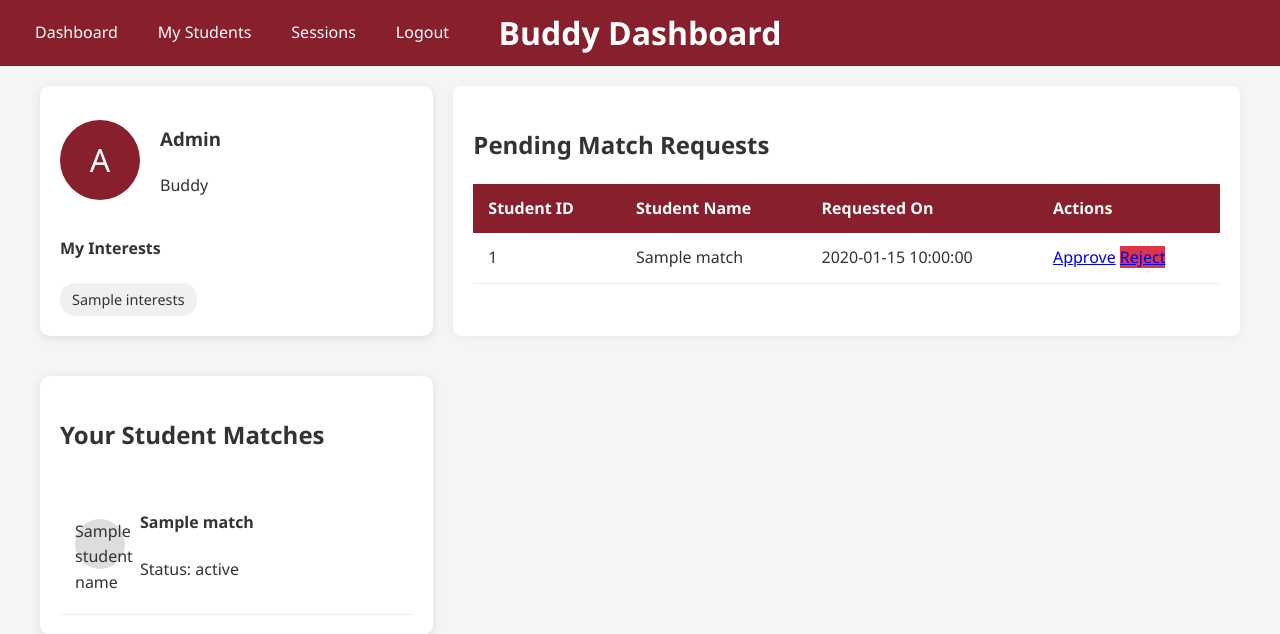
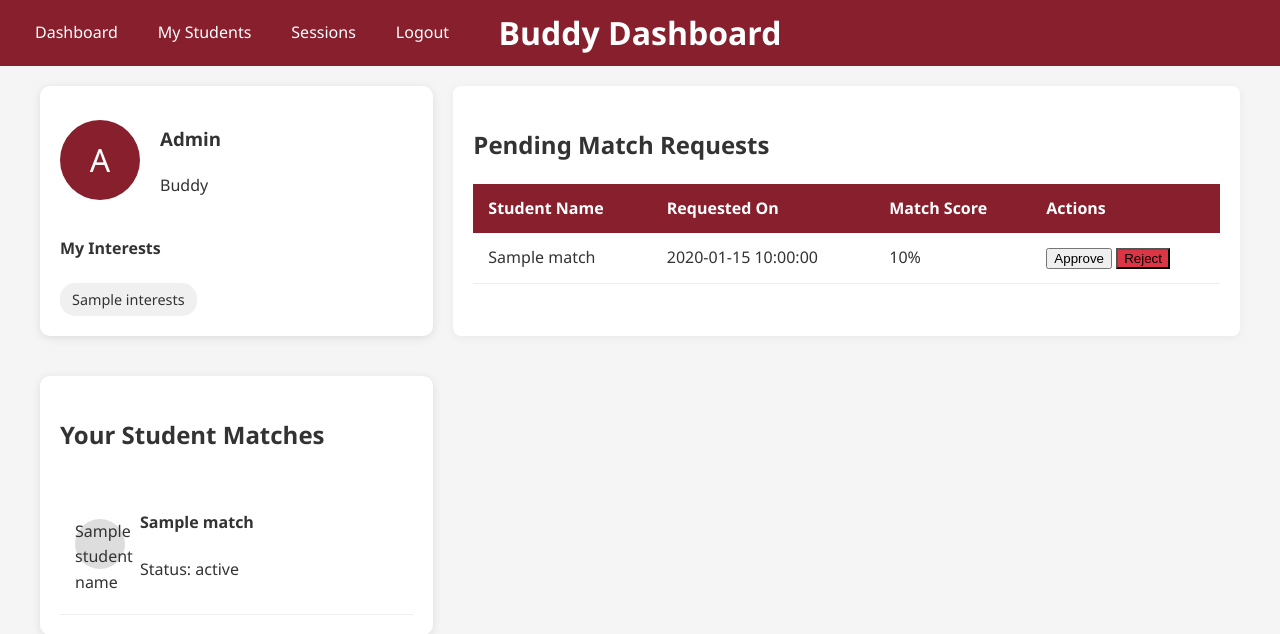
Before and after one commit to AdagamovNikita/Buddy_System, a Flask app: template templates/buddy_dashboard.html in a window 1280 px wide. Shown: the top 634 px of the page. Run offline with Flask 3, Linux system fonts and the light colour scheme; the visitor is signed in with stand-in values (Sample User, id 1); tables that the repository leaves empty hold one stand-in row (values such as "Sample post"); the template is opened without the code that fills it: most values are stand-ins (such as "Sample title", 1, 10 or a date in 2020).

Commit message:
Add files via upload

```diff
--- a/templates/buddy_dashboard.html
+++ b/templates/buddy_dashboard.html
@@ -117,23 +117,25 @@
                 <table class="table">
                     <thead>
                         <tr>
-                            <th>Student ID</th>
                             <th>Student Name</th>
                             <th>Requested On</th>
+                            <th>Match Score</th>
                             <th>Actions</th>
                         </tr>
                     </thead>
                     <tbody>
                         {% for match in pending_matches %}
                         <tr>
-                            <td>{{ match.student_id }}</td>
                             <td>{{ match.student_name }}</td>
-                            <td>{{ match.created_at }}</td>
+                            <td>{{ match.formatted_created_at }}</td>
+                            <td>{{ match.match_score }}%</td>
                             <td>
-                                <a href="{{ url_for('approve_match', match_id=match.id) }}"
-                                    class="action-btn details-btn">Approve</a>
-                                <a href="{{ url_for('reject_match', match_id=match.id) }}"
-                                    class="action-btn reject-btn">Reject</a>
+                                <form action="{{ url_for('approve_match', match_id=match.id) }}" method="POST" style="display: inline;">
+                                    <button type="submit" class="action-btn details-btn">Approve</button>
+                                </form>
+                                <form action="{{ url_for('reject_match', match_id=match.id) }}" method="POST" style="display: inline;">
+                                    <button type="submit" class="action-btn reject-btn">Reject</button>
+                                </form>
                             </td>
                         </tr>
                         {% endfor %}
@@ -171,7 +173,7 @@
                         <div class="session-pic">{{ session.student_name[0] }}</div>
                         <div>
                             <h4>{{ session.student_name }}</h4>
-                            <p>{{ session.scheduled_time }} - {{ session.session_type }}</p>
+                            <p>{{ session.formatted_scheduled_time }} - {{ session.session_type }}</p>
                         </div>
                     </div>
                     {% endfor %}
@@ -185,7 +187,7 @@
                     {% for event in events %}
                     <div class="event-card">
                         <h4>{{ event.title }}</h4>
-                        <p>{{ event.start_time }} - {{ event.event_type }}</p>
+                        <p>{{ event.formatted_start_time }} - {{ event.event_type }}</p>
                     </div>
                     {% endfor %}
                     {% else %}
```
Also changed, not shown: templates/student_dashboard.html (+5 -5 lines).
